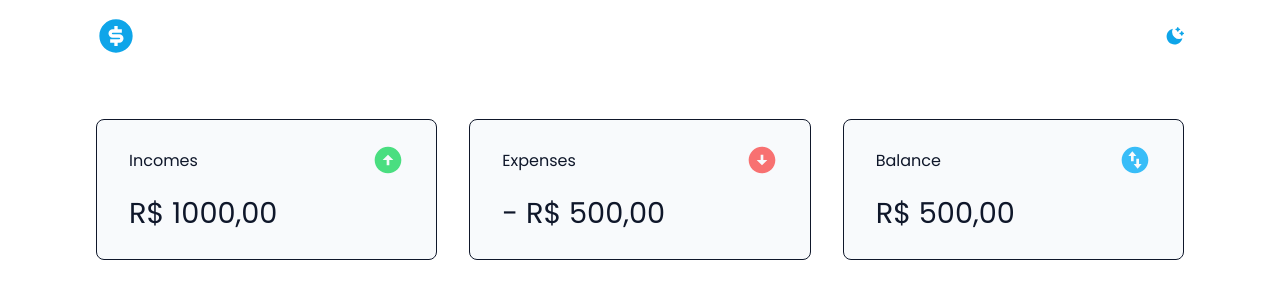
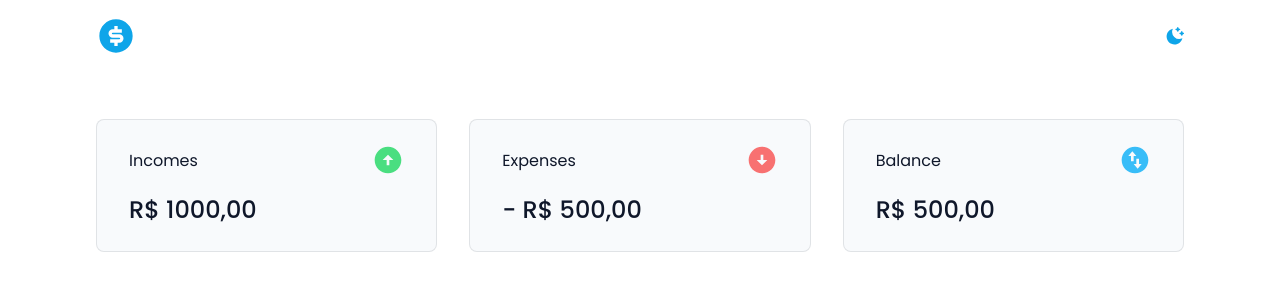
Before and after one commit to rafaelmfranca/react-expenses-control, a React (Vite) app: page / in a window 1280 px wide. Shown: the top 300 px of the page. Built offline with nearby package versions, Linux system fonts and the light colour scheme.

Commit message:
:lipstick: Update UI/styles files for the new components

```diff
--- a/index.html
+++ b/index.html
@@ -6,7 +6,7 @@
   <link rel="preconnect" href="https://fonts.gstatic.com" crossorigin>
   <meta charset="UTF-8" />
   <meta name="viewport" content="width=device-width, initial-scale=1.0" />
-  <link href="https://fonts.googleapis.com/css2?family=Poppins:wght@400;600&display=swap" rel="stylesheet">
+  <link href="https://fonts.googleapis.com/css2?family=Poppins:wght@400;500;600&display=swap" rel="stylesheet">
   <title>Expenses Control</title>
 </head>
 
--- a/src/components/Summary/styles.ts
+++ b/src/components/Summary/styles.ts
@@ -4,7 +4,11 @@ const StyledSummary = styled.section`
   display: grid;
   grid-template-columns: repeat(3, 1fr);
   gap: 2rem;
+
   overflow-x: auto;
+  ::-webkit-scrollbar {
+    display: none;
+  }
 
   div {
     background: ${({ theme }) => theme.colors.shape};
@@ -12,6 +16,7 @@ const StyledSummary = styled.section`
     border-radius: 0.5rem;
     color: ${({ theme }) => theme.colors.textTitle};
     border: 1px solid ${({ theme }) => theme.colors.shapeBorder};
+    min-width: 212px;
 
     header {
       display: flex;
@@ -26,7 +31,7 @@ const StyledSummary = styled.section`
     strong {
       display: block;
       margin-top: 1rem;
-      font-size: 1.8rem;
+      font-size: 1.5rem;
       font-weight: 500;
     }
   }
--- a/src/styles/global.ts
+++ b/src/styles/global.ts
@@ -29,7 +29,7 @@ const GlobalStyle = createGlobalStyle`
   body {
     background-color: ${({ theme }) => theme.colors.background};
     color: ${({ theme }) => theme.colors.textBody};
-    transition: background-color 0.25s linear;
+    transition: all 0.25s linear;
     -webkit-font-smoothing: antialiased;
   }
 
--- a/src/styles/styled.d.ts
+++ b/src/styles/styled.d.ts
@@ -10,6 +10,7 @@ declare module 'styled-components' {
 
       background: string;
       shape: string;
+      shapeBorder: string;
     };
   }
 }
--- a/src/styles/themes/dark.ts
+++ b/src/styles/themes/dark.ts
@@ -6,6 +6,7 @@ export default {
     textBody: '#94a3b8',
 
     background: '#0f172a',
-    shape: '#1e293b'
+    shape: '#1e293b',
+    shapeBorder: 'rgb(203, 213, 225, 0.1)'
   }
 };
--- a/src/styles/themes/light.ts
+++ b/src/styles/themes/light.ts
@@ -6,6 +6,7 @@ export default {
     textBody: '#334155',
 
     background: '#ffffff',
-    shape: '#f8fafc'
+    shape: '#f8fafc',
+    shapeBorder: 'rgba(15, 23, 42, 0.1);'
   }
 };
```
